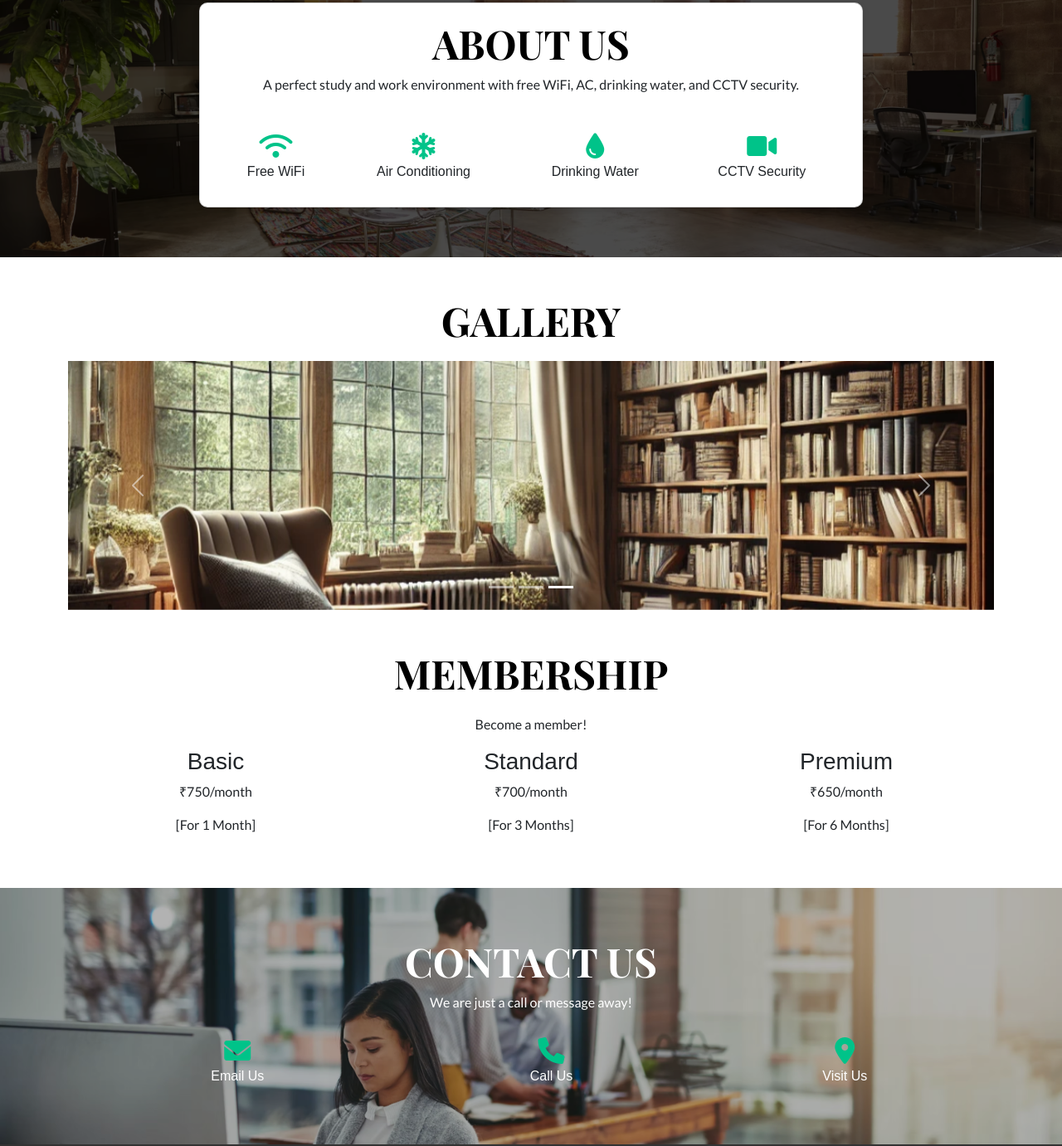
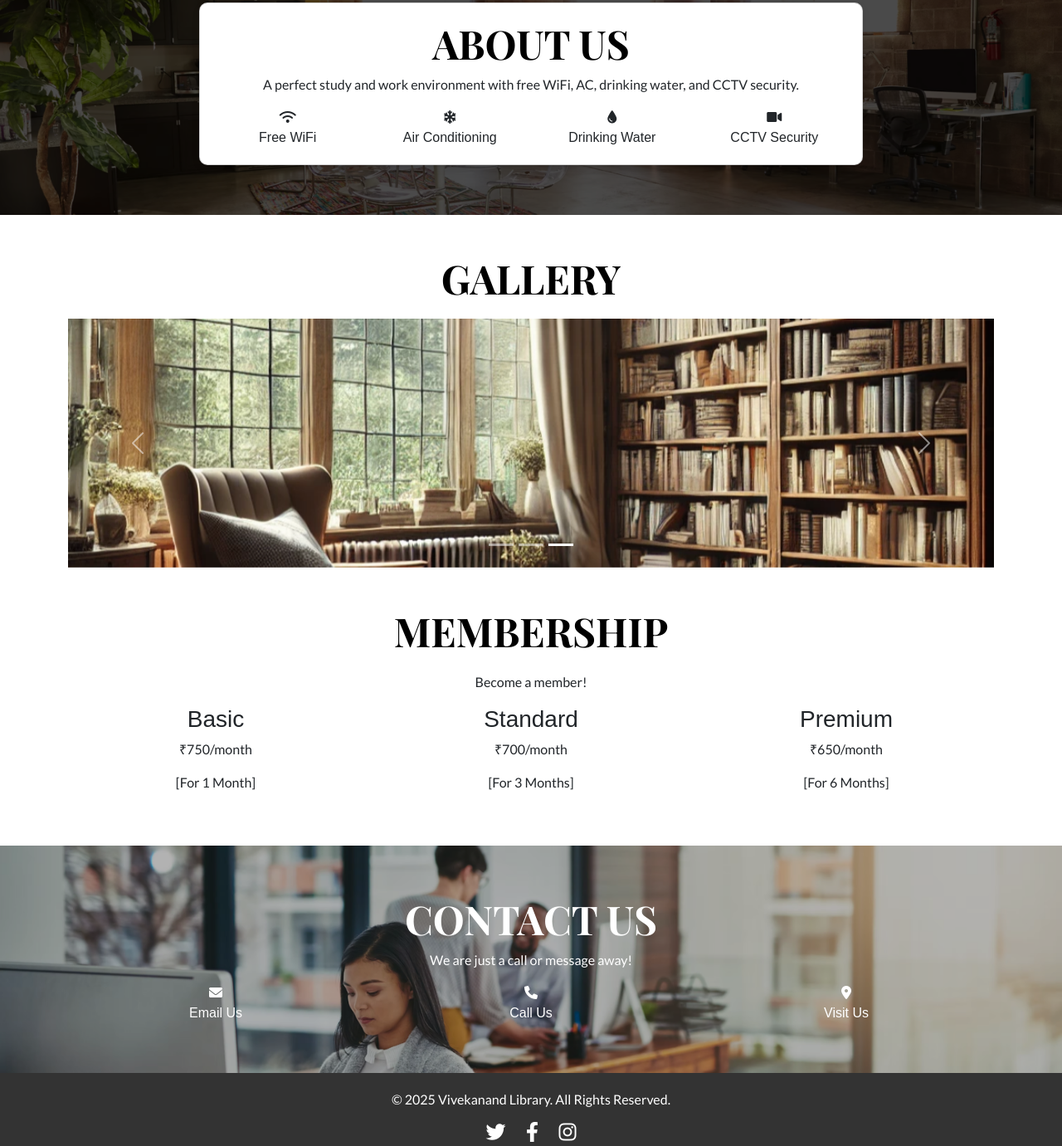
Before and after one commit to stark2710/Templates, a plain HTML site: page index.html in a window 1280 px wide. Shown: the part 857-2238 px from the top of the page at 83% size. Drawn offline with nearby package versions, Linux system fonts and the light colour scheme.

Commit message:
Update index.html

```diff
--- a/index.html
+++ b/index.html
@@ -72,6 +72,11 @@
         @keyframes fade-in {
             to {
                 opacity: 1;
+            }
+        }
+        @media (max-width: 768px) {
+            .home-section h1 {
+                font-size: 3rem; /* Adjust font size for smaller screens */
             }
         }
         .amenities-table {
@@ -229,14 +234,20 @@
             <div class="card mx-auto" style="max-width: 800px;">
                 <h2 class="text-center">ABOUT US</h2>
                 <p class="text-center">A perfect study and work environment with free WiFi, AC, drinking water, and CCTV security.</p>
-                <table class="amenities-table">
-                    <tr>
-                        <td><i class="fas fa-wifi"></i><br>Free WiFi</td>
-                        <td><i class="fas fa-snowflake"></i><br>Air Conditioning</td>
-                        <td><i class="fas fa-tint"></i><br>Drinking Water</td>
-                        <td><i class="fas fa-video"></i><br>CCTV Security</td>
-                    </tr>
-                </table>
+                <div class="row text-center">
+                    <div class="col-6 col-md-3">
+                        <i class="fas fa-wifi"></i><br>Free WiFi
+                    </div>
+                    <div class="col-6 col-md-3">
+                        <i class="fas fa-snowflake"></i><br>Air Conditioning
+                    </div>
+                    <div class="col-6 col-md-3">
+                        <i class="fas fa-tint"></i><br>Drinking Water
+                    </div>
+                    <div class="col-6 col-md-3">
+                        <i class="fas fa-video"></i><br>CCTV Security
+                    </div>
+                </div>
             </div>
         </div>
     </div>
@@ -303,13 +314,17 @@
             <div class="content">
                 <h2 class="text-center">CONTACT US</h2>
                 <p class="text-center">We are just a call or message away!</p>
-                <table class="amenities-table">
-                    <tr>
-                        <td><i class="fas fa-envelope"></i><br>Email Us</td>
-                        <td><i class="fas fa-phone"></i><br>Call Us</td>
-                        <td><i class="fas fa-map-marker-alt"></i><br>Visit Us</td>
-                    </tr>
-                </table>
+                <div class="row text-center">
+                    <div class="col-6 col-md-4">
+                        <i class="fas fa-envelope"></i><br>Email Us
+                    </div>
+                    <div class="col-6 col-md-4">
+                        <i class="fas fa-phone"></i><br>Call Us
+                    </div>
+                    <div class="col-6 col-md-4">
+                        <i class="fas fa-map-marker-alt"></i><br>Visit Us
+                    </div>
+                </div>
             </div>
         </div>
     </div>
```
Lines whose indentation alone changed are shown as unchanged.
